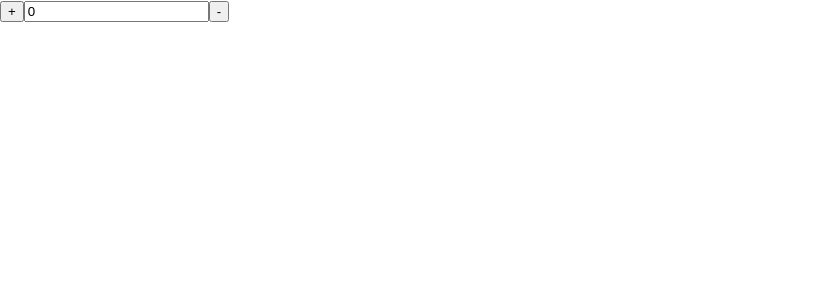
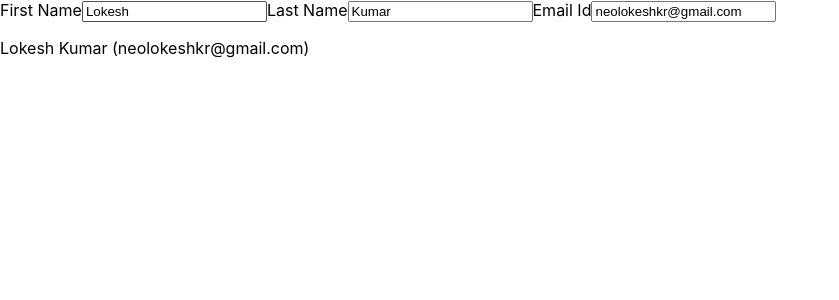
Before and after one commit to Neolokeshkr/react-main, a React (Create React App) app in the folder Learning Projects/react-learning/: page / in a window 1280 px wide. Shown: the top 300 px of the page, without its empty margins (0-839 px from the left). Built offline with nearby package versions, Linux system fonts and the light colour scheme.

Commit message:
Updaing State Objects with Spread Syntax

```diff
--- /dev/null
+++ b/Learning Projects/react-learning/src/UpdatingObjectsInState/PointerMove.jsx
@@ -0,0 +1,36 @@
+import { useState } from "react";
+export default function Pointer(){
+
+    const [position, setPosition] = useState({x:30, y:30});
+
+    return(
+        <div
+            onPointerMove={e => {
+                setPosition({
+                        x: e.clientX,
+                        y: e.clientY
+                    });
+            }}
+            style={{
+                position: 'relative',
+                width: '50vw',
+                height: '50vh',
+                border: '1px solid black',
+                left: '30px',
+                top:'30px'
+            }}>
+            <div
+                style={{
+                    position: 'absolute',
+                    backgroundColor: 'red',
+                    borderRadius:'50%',
+                    transform:`translate(${position.x}px,${position.y}px)`,
+                    left: '-40px',
+                    top: '-40px',
+                    width: '20px',
+                    height: '20px',
+                }}
+            />
+        </div>
+    )
+}
--- /dev/null
+++ b/Learning Projects/react-learning/src/UpdatingObjectsInState/SpreadSyntax.jsx
@@ -0,0 +1,55 @@
+import { useState } from "react";
+
+export default function SpreadSyntax(){
+
+const [person, setPerson] = useState({
+    firstName: 'Lokesh',
+    lastName: 'Kumar',
+    email:'neolokeshkr@gmail.com'
+})
+
+function handleFirstNameChange(e){
+    setPerson({
+        ...person,
+        firstName: e.target.value
+    })
+    console.log(Object.entries(e.target));
+}
+function handleLastNameChange(e){
+    setPerson({
+        ...person,
+        lastName: e.target.value
+    })
+}
+function handleEmailChange(e){
+    setPerson({
+        ...person,
+        email: e.target.value
+    })
+}
+
+function handleChange(e){
+    setPerson({
+        ...person,
+        [e.target.name]: e.target.value
+    })
+}
+
+    return(
+        <>
+            <label>
+                First Name
+                <input onChange={handleChange} value={person.firstName} name="firstName"></input>
+            </label>
+            <label>
+                Last Name
+                <input onChange={handleChange} value={person.lastName} name='lastName'></input>
+            </label>
+            <label>
+                Email Id
+                <input onChange={handleChange} value={person.email} name="email"></input>
+            </label>
+            <p> {person.firstName} {person.lastName} ({person.email})   </p>
+        </>
+    )
+}
--- a/Learning Projects/react-learning/src/index.js
+++ b/Learning Projects/react-learning/src/index.js
@@ -19,7 +19,9 @@ import './index.css';
 // import PeopleList from './RenderingLists/PeopleList';
 // import {EventHandlers, Toolbar, PassingEventhandlersAsProps, EventPropagation} from './AddingInteractivity/EventHandlers';
 // import SculptureGallery from './AddingInteractivity/ComponentWithState';
-import Counter from './QueuingStateUpdates/Counter';
+// import Counter from './QueuingStateUpdates/Counter';
+import Pointer from './UpdatingObjectsInState/PointerMove';
+import SpreadSyntax from './UpdatingObjectsInState/SpreadSyntax';
 
 
 const root = ReactDOM.createRoot(document.getElementById('root'));
@@ -43,7 +45,10 @@ root.render(
     {/* <SculptureGallery />
     <SculptureGallery /> */}
 
-    <Counter />
+    {/* <Counter /> */}
+    {/* <Pointer /> */}
+    <SpreadSyntax />
+
 
   </React.StrictMode>
 );
```
Also changed, not shown: Learning Projects/react-learning/InterviewQuestions.js (+21 -0 lines).
